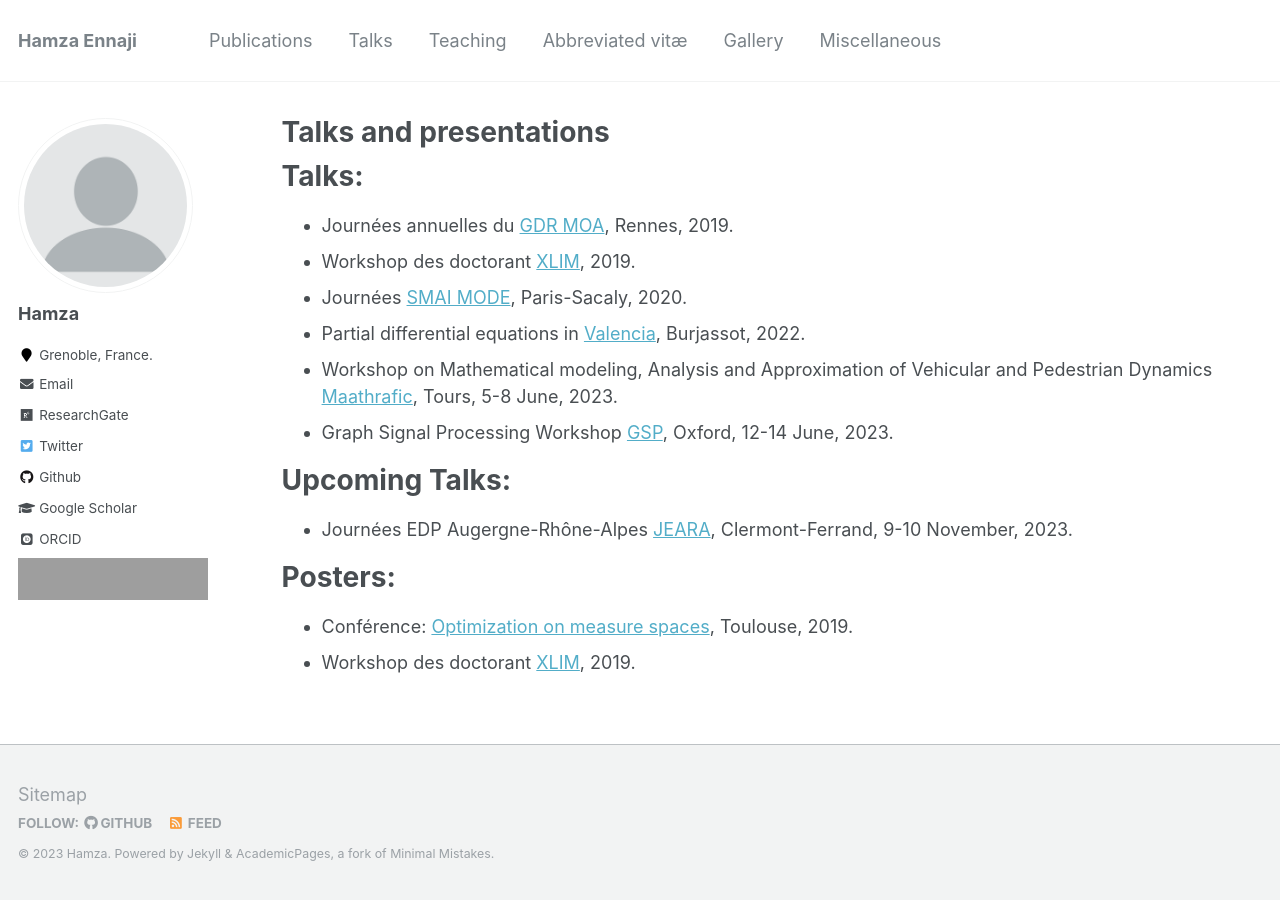
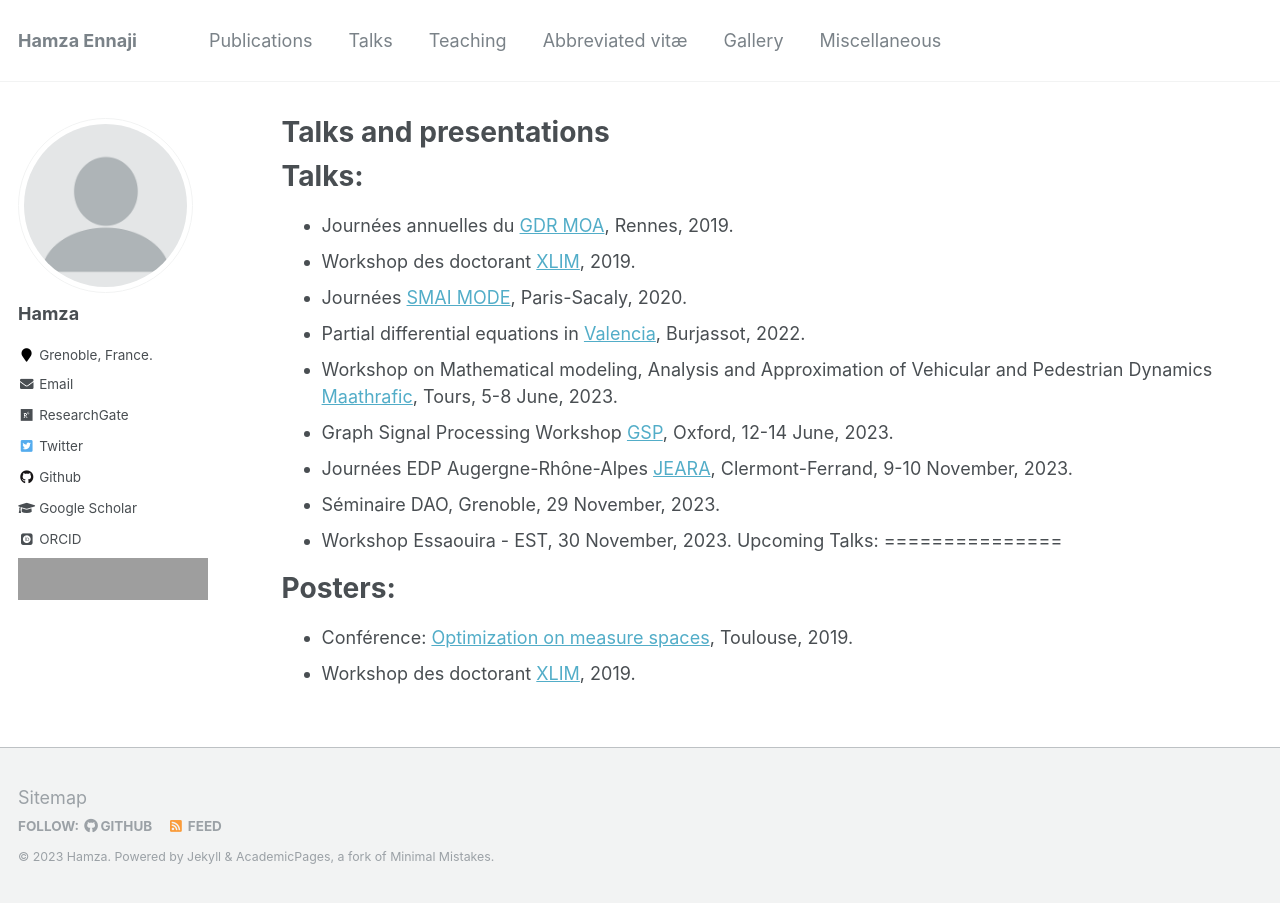
Before and after one commit to enhamza/enhamza.github.io, a Jekyll site: the page built from _pages/talks.md, in a window 1280 px wide. Built offline with Jekyll 4.4.1, drawn with Linux system fonts in a browser that asks for light colours; some web fonts are replaced; grey boxes are pictures that could not be loaded.

Commit message:
Update talks.md

```diff
--- a/_pages/talks.md
+++ b/_pages/talks.md
@@ -13,10 +13,11 @@ Talks:
 * Partial differential equations in [Valencia](https://edpnol.blogs.uv.es), Burjassot, 2022.
 * Workshop on Mathematical modeling, Analysis and Approximation of Vehicular and Pedestrian Dynamics [Maathrafic](https://www.idpoisson.fr/workshop-maathrafic/), Tours, 5-8 June, 2023.
 * Graph Signal Processing Workshop [GSP](https://gspworkshop.org/), Oxford, 12-14 June, 2023.
-
+* Journées EDP Augergne-Rhône-Alpes [JEARA](https://indico.math.cnrs.fr/event/10016/), Clermont-Ferrand, 9-10 November, 2023.
+* Séminaire DAO, Grenoble, 29 November, 2023.
+* Workshop Essaouira - EST, 30 November, 2023.
 Upcoming Talks:
 ===============
-* Journées EDP Augergne-Rhône-Alpes [JEARA](https://indico.math.cnrs.fr/event/10016/), Clermont-Ferrand, 9-10 November, 2023.
 
 
 Posters:
```
